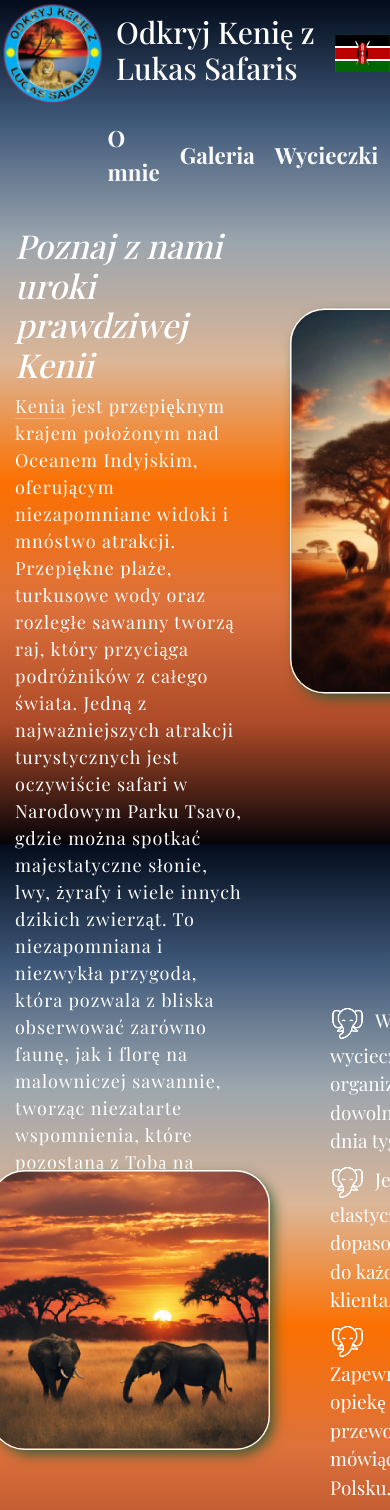
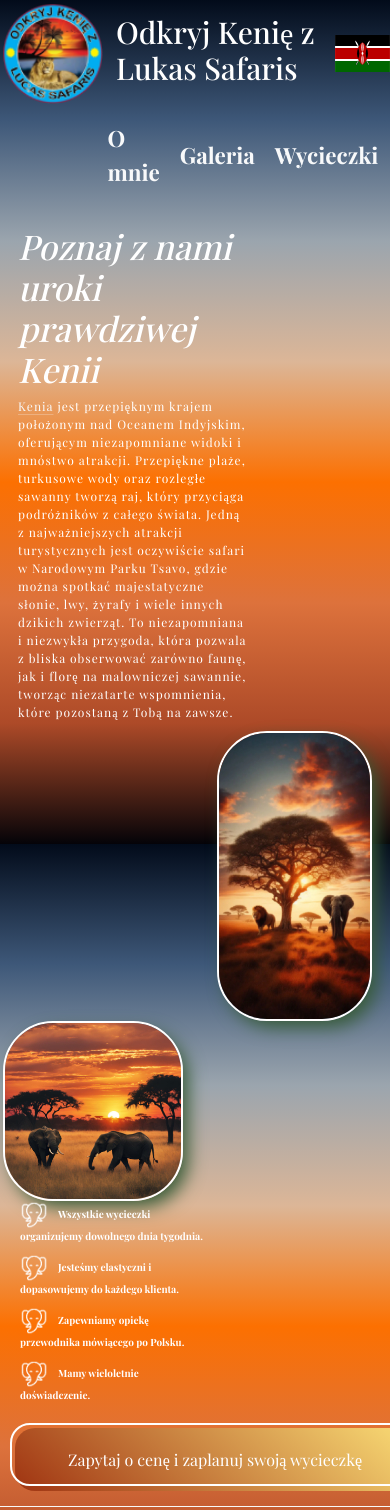
Before and after one commit to aJpaRmp/Odkrywaj-Kenie-z-Lucasem, a React (Vite) app: page / in a window 390 px wide. Shown: the top 1510 px of the page. Built offline with nearby package versions, Linux system fonts and the light colour scheme; a web font is replaced by a local one.

Commit message:
modificate media...

```diff
--- a/src/components/Main/Main.jsx
+++ b/src/components/Main/Main.jsx
@@ -7,10 +7,11 @@ import { Link } from "react-router-dom";
 
 const MainSection = () => {
   return (
-    <section id="main" className="w-100 d-grid">
-      <article className="info d-flex flex-column ">
+    <section id="main" className=".container-fluid d-flex flex-column">
+      <div className="row">
+        <article className="info  d-flex flex-column  col-xxl-9 col-xl-9 col-lg-9 col-md-9 col-sm-8 col-8">
           <h1>Poznaj z nami uroki prawdziwej Kenii</h1>
-        <span className="info__span d-block  p-3">
+          <span className="info__span">
             <a
               className="link-light link-offset-2 link-underline-opacity-25 link-underline-opacity-100-hover"
               href="https://pl.wikipedia.org/wiki/Kenia"
@@ -21,26 +22,26 @@ const MainSection = () => {
             jest przepięknym krajem położonym nad Oceanem Indyjskim, oferującym niezapomniane widoki i mnóstwo atrakcji.
             Przepiękne plaże, turkusowe wody oraz rozległe sawanny tworzą raj, który przyciąga podróżników z całego
             świata. Jedną z najważniejszych atrakcji turystycznych jest oczywiście safari w Narodowym Parku Tsavo, gdzie
-          można spotkać majestatyczne słonie, lwy, żyrafy i wiele innych dzikich zwierząt. To niezapomniana i niezwykła
-          przygoda, która pozwala z bliska obserwować zarówno faunę, jak i florę na malowniczej sawannie, tworząc
-          niezatarte wspomnienia, które pozostaną z Tobą na zawsze.
+            można spotkać majestatyczne słonie, lwy, żyrafy i wiele innych dzikich zwierząt. To niezapomniana i
+            niezwykła przygoda, która pozwala z bliska obserwować zarówno faunę, jak i florę na malowniczej sawannie,
+            tworząc niezatarte wspomnienia, które pozostaną z Tobą na zawsze.
           </span>
         </article>
 
         <img
-        className="main__img img1"
+          className="main__img img1 col-xxl-3  col-xl-3 col-lg-3 col-md-3 col-sm-4 col-4"
           src={image2}
           alt="Lew i słoń stojące obok siebie pod rozłożystym drzewem akacji na tle zachodzącego słońca."
         />
-
-      <article className="d-flex info2 align-items-center justify-content-center">
+      </div>
+      <div className="row">
         <img
-          className="main__img img2 "
+          className="main__img img2  col-xxl-4  col-xl-4 col-lg-4 col-md-4 col-sm-4 col-5"
           src={image1}
           alt="Dwa słonie afrykańskie przechadzają się po sawannie podczas spektakularnego zachodu słońca."
         />
-
-        <ul>
+        <article className="d-flex info2 col-xxl-8 col-xl-8 col-lg-8 col-md-8 col-sm-8 col-7">
+          <ul className="w-100">
             <li>
               <img className="elephant" src={elephant} alt="ikonka głowy słonia" />
               Wszystkie wycieczki organizujemy dowolnego dnia tygodnia.
@@ -59,6 +60,7 @@ const MainSection = () => {
             </li>
           </ul>
         </article>
+      </div>
       <Link id="btnContact" to="/contact" className="btn btn-primary position-relative border-0">
         Zapytaj o cenę i zaplanuj swoją wycieczkę
       </Link>
--- a/src/components/Main/_main.scss
+++ b/src/components/Main/_main.scss
@@ -42,16 +42,15 @@
 }
 
 #main {
-  padding: 20px 15px 0px 15px;
+  padding: 20px 30px 0px 15px;
   color: variables.$white;
-  grid-template-columns: 82% 18%;
-  grid-template-rows: 42% 42% 100px;
-
   .main__img {
+    margin: 0 0 0 auto;
     @include border;
   }
 
   .info {
+    padding: 0 0 0 15px;
     h1 {
       font-size: 4em;
       letter-spacing: 0.4rem;
@@ -60,7 +59,7 @@
     .info__span {
       letter-spacing: 1px;
       font-size: 20px;
-      margin: 0 0 10px 30px;
+      margin: 0 0 10px 15px;
       width: 80%;
     }
   }
--- a/src/style/_media.scss
+++ b/src/style/_media.scss
@@ -1,118 +1,167 @@
-@media (max-width: 1700px) {
+@media (max-width: 1280px) {
   #main {
-    grid-template-columns: 80% 20% !important;
-  }
-}
-@media (max-width: 1545px) {
-  #main {
-    grid-template-columns: 78% 22% !important;
-  }
-}
-@media (max-width: 1410px) {
-  #main {
-    grid-template-columns: 76% 24% !important;
-  }
-}
-@media (max-width: 1300px) {
-  #main {
-    grid-template-columns: 74% 26% !important;
-    .main__img {
-      transform: scale(0.9);
-    }
-    .info2 {
-      margin-top: 40px !important;
-      grid-column: 2 span !important;
+    .img2 {
+      width: 300px;
+      height: 300px;
     }
   }
 }
-@media (max-width: 1200px) {
+
+@media (max-width: 1250px) {
   #main {
-    grid-template-columns: 72% 28% !important;
-    h1 {
-      font-size: 50px !important;
-      letter-spacing: normal !important;
-    }
     .info {
-      .info__span {
-        margin: 0 !important;
-        width: 90% !important;
+      h1 {
+        font-size: 50px;
       }
     }
     .info2 {
       ul {
-        font-size: 24px !important;
+        font-size: 20px;
+      }
+    }
+    .img1 {
+      width: 245px;
+      height: 495px;
+    }
+  }
+}
+@media (max-width: 1005px) {
+  #main {
+    .info {
+      h1 {
+        letter-spacing: normal;
+        font-size: 44px;
+      }
+      .info__span {
+        width: 90%;
+        font-size: 18px;
+      }
+    }
+    .info2 {
+      ul {
+        font-size: 18px;
+      }
+    }
+    .img1 {
+      width: 200px;
+      height: 400px;
+    }
+    .img2 {
+      width: 250px;
+      height: 250px;
+      margin: 0;
+    }
+  }
+}
+@media (max-width: 820px) {
+  #main {
+    .info {
+      h1 {
+        font-size: 40px;
+      }
+      .info__span {
+        font-size: 16px;
+      }
+    }
+    .info2 {
+      ul {
+        font-size: 15px;
+      }
+    }
+    .img1 {
+      width: 180px;
+      height: 350px;
+    }
+    .img2 {
+      width: 215px;
+      height: 215px;
+    }
+  }
+}
+@media (max-width: 740px) {
+  #main {
+    .info {
+      h1 {
+        font-size: 30px;
+      }
+    }
+    .info2 {
+      ul {
+        font-size: 13px;
+        font-weight: bold;
+      }
+    }
+    .img1 {
+      width: 160px;
+      height: 330px;
+    }
+    .img2 {
+      width: 190px;
+      height: 190px;
+    }
+  }
+}
+@media (max-width: 700px) {
+  #main {
+    .info {
+      .info__span {
+        margin-left: 0px;
+        width: 99%;
+        font-size: 12px;
+      }
+    }
+    .info2 {
+      ul {
+        padding-left: 10px;
+        font-size: 13px;
+        font-weight: bold;
+        li {
+          .elephant {
+            width: 28px;
+            height: 28px;
+          }
+        }
       }
     }
   }
 }
-@media (max-width: 1055px) {
+@media (max-width: 600px) {
   #main {
-    grid-template-columns: 70% 30% !important;
-    .main__img {
-      transform: scale(0.8);
-    }
     .info2 {
       ul {
-        font-size: 24px !important;
-        padding: 0;
+        padding-left: 5px;
+        font-size: 11.5px;
       }
-      .img2 {
-        margin: 0px !important;
-      }
+    }
+    .img2 {
+      width: 185px;
+      height: 185px;
     }
   }
 }
-@media (max-width: 950px) {
+@media (max-width: 500px) {
   #main {
-    grid-template-columns: 68% 32% !important;
     .info {
       h1 {
-        font-size: 37px !important;
+        font-size: 34px;
       }
       .info__span {
-        font-size: 18px !important;
-        width: 95% !important;
+        margin-left: 0px;
+        font-size: 12px;
       }
     }
     .info2 {
       ul {
-        font-size: 22px !important;
+        font-size: 10px;
       }
+    }
+    .img1 {
+      width: 155px;
+      height: 290px;
+    }
+    .img2 {
+      width: 180px;
+      height: 180px;
     }
   }
 }
-@media (max-width: 885px) {
-  #main {
-    grid-template-columns: 66% 34% !important;
-    .info {
-      h1 {
-        font-size: 35px !important;
-      }
-      .info__span {
-        padding: 0 !important;
-        width: 100% !important;
-      }
-    }
-    .main__img {
-      transform: scale(0.7);
-    }
-    .info2 {
-      margin-top: 20px !important;
-    }
-  }
-}
-@media (max-width: 790px) {
-  #main {
-    grid-template-columns: 64% 36% !important;
-    .info {
-      h1 {
-        font-size: 33px !important;
-      }
-    }
-    .info2 {
-      ul {
-        font-size: 19px !important;
-      }
-    }
-  }
-}
--- a/src/style/_mixin.scss
+++ b/src/style/_mixin.scss
@@ -6,4 +6,5 @@
   -moz-box-shadow: 7px 8px 18px -2px rgba(55, 91, 55, 1);
   box-shadow: 7px 8px 18px -2px rgba(55, 91, 55, 1);
   border: 2px solid variables.$white;
+  padding: 0px;
 }
--- a/src/style/index.scss
+++ b/src/style/index.scss
@@ -3,7 +3,6 @@
 @use "./_font";
 @use "./_body";
 @use "./_mixin";
-@use "./_media";
 @use "../components/Header/_header";
 @use "../components/Nav/_nav";
 @use "../components/Main/_main";
@@ -12,3 +11,4 @@
 @use "../components/Contact/_form";
 @use "../components/Trips/_trips";
 @use "../components/Footer/_footer";
+@use "./_media";
```
Lines whose indentation alone changed are shown as unchanged.
